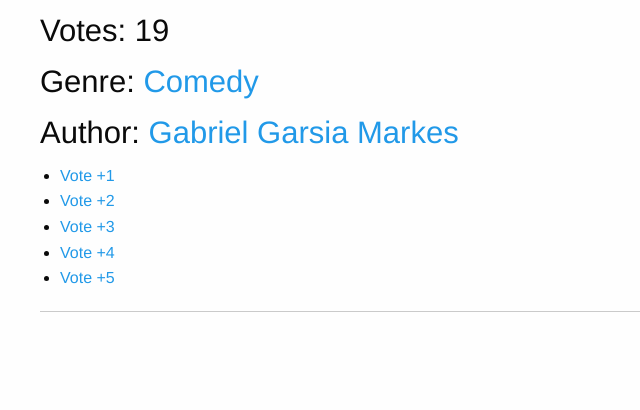
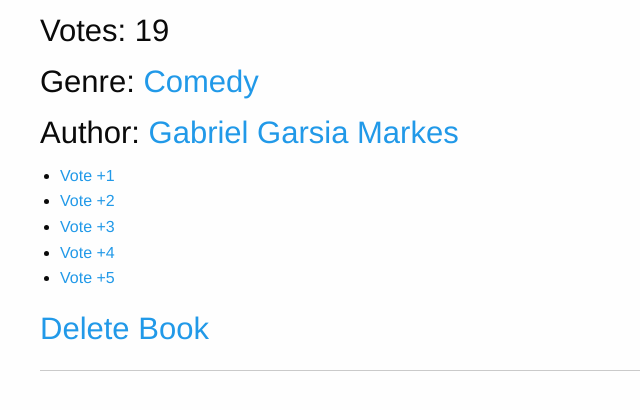
Before and after one commit to nirajkvinit/bookstore, a Django app: page /store/book/3 in a window 1280 px wide. Shown: the part 320-730 px from the top of the page, without its empty margins (0-640 px from the left). Run offline with Django 3.2, Linux system fonts and the light colour scheme; data comes from the database, SQL or seed files in the repository; both versions use the stored data as it was after the commit; parts of the project's set-up code (start-up, migrations or seed data) failed here and were passed over; some libraries are stand-ins or nearby versions.

Commit message:
add removing for books

```diff
--- a/main_site/store/forms.py
+++ b/main_site/store/forms.py
@@ -1,4 +1,4 @@
-from django.forms import ModelForm
+from django.forms import ModelForm, Form
 from .models import Author, Genre, Book
 
 
--- a/main_site/store/models.py
+++ b/main_site/store/models.py
@@ -28,7 +28,7 @@ class Author(models.Model):
 class Book(models.Model):
     name = models.CharField(max_length=200)
     pub_date = models.DateField()           # publication date
-    approve_date = models.DateField(auto_now_add=True)      # date of applying book on this app
+    approve_date = models.DateTimeField(auto_now_add=True)      # date of applying book on this app
     rating = models.FloatField(default=0.0)
     votes = models.IntegerField(default=0)
     genre = models.ForeignKey(Genre, on_delete=models.PROTECT)
--- a/main_site/store/templates/store/book.html
+++ b/main_site/store/templates/store/book.html
@@ -12,5 +12,6 @@
             <li><a href="/store/book/{{ book.id }}/add_vote/{{ i }}">Vote +{{ i }}</a></li>
         {% endfor %}
         </ul>
+        <h3><a href="/store/book/{{ book.id }}/delete_book/">Delete Book</a></h3>
         <hr>
 {% endblock %}
--- /dev/null
+++ b/main_site/store/templates/store/book_del_conf.html
@@ -0,0 +1,4 @@
+<form action="" method="post">
+    {% csrf_token %}
+    <button>Удалить</button>
+</form>
--- a/main_site/store/templates/store/genre.html
+++ b/main_site/store/templates/store/genre.html
@@ -7,4 +7,7 @@
             <h3><a href="/store/book/{{ book.id }}">{{ book.name }}</a></h3>
         <hr>
     {% endfor %}
+    <!--<h3>-->
+        <!--<a href="/store/genre/{{ genre.id }}/delete_genre/">Delete genre</a>-->
+    <!--</h3>-->
 {% endblock %}
--- a/main_site/store/urls.py
+++ b/main_site/store/urls.py
@@ -6,11 +6,13 @@ urlpatterns = [
     url(r'^$', views.all_books),
     url(r'^book/(?P<book_id>[0-9]+)$', views.book_by_id),
     url(r'^book/(?P<book_id>[0-9]+)/edit_book/$', views.edit_book),
+    url(r'^book/(?P<pk>[0-9]+)/delete_book/$', views.DeleteBook.as_view()),
     url(r'^book/(?P<book_id>[0-9]+)/add_vote/(?P<vote>[1-5]{1})$', views.add_vote),
     url(r'^add_book/$', views.add_book),
     url(r'^add_genre/$', views.add_genre),
     url(r'^add_author/$', views.add_author),
     url(r'^genre/(?P<genre_id>[0-9]+)$', views.books_by_genre),
+    # url(r'^genre/(?P<pk>[0-9]+)/delete_genre/$', views.DeleteGenre.as_view()),
     url(r'^genre/(?P<genre_id>[0-9]+)/edit_genre/$', views.edit_genre),
     url(r'^author/(?P<author_id>[0-9]+)$', views.books_by_author),
     url(r'^author/(?P<author_id>[0-9]+)/edit_author/$', views.edit_author),
--- a/main_site/store/views.py
+++ b/main_site/store/views.py
@@ -3,6 +3,8 @@ from .models import Book, Genre, Author
 from django.contrib import auth
 from .forms import BookForm, GenreForm, AuthorForm
 from django.core.context_processors import csrf
+from django.views.generic.edit import DeleteView
+# from django.contrib.auth.decorators import login_required
 
 
 def index(request):
@@ -164,3 +166,15 @@ def edit_genre(request, genre_id):
             params['form'] = editgenre_form
     else:
         return render_to_response('store/add_edit_form.html', params)
+
+
+class DeleteBook(DeleteView):
+    model = Book
+    template_name = 'store/book_del_conf.html'
+    success_url = '/store/'
+
+
+# class DeleteGenre(DeleteView):
+    # model = Genre
+    # template_name = 'store/book_del_conf.html'
+    # success_url = '/store/'
```
Also changed, not shown: main_site/db.sqlite3, main_site/store/migrations/0005_auto_20161015_1635.py (added).
